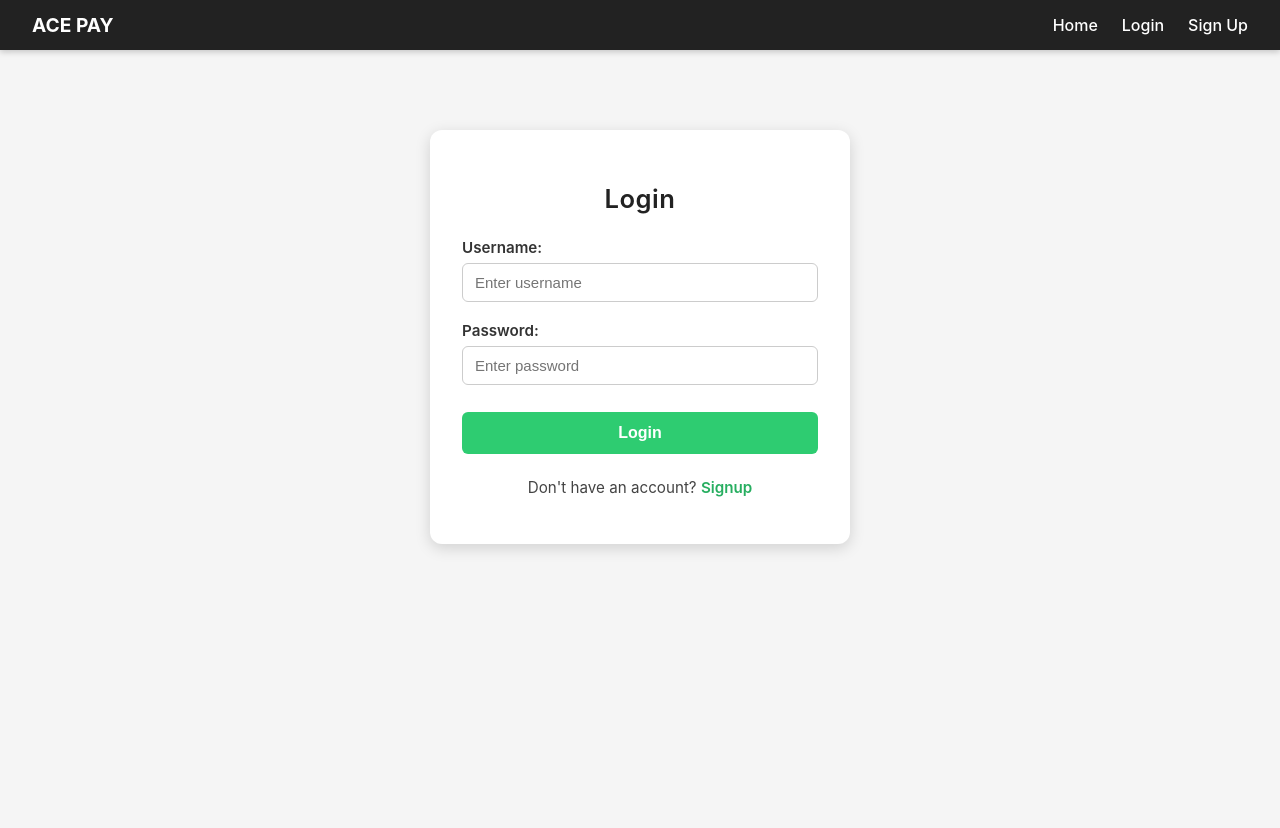
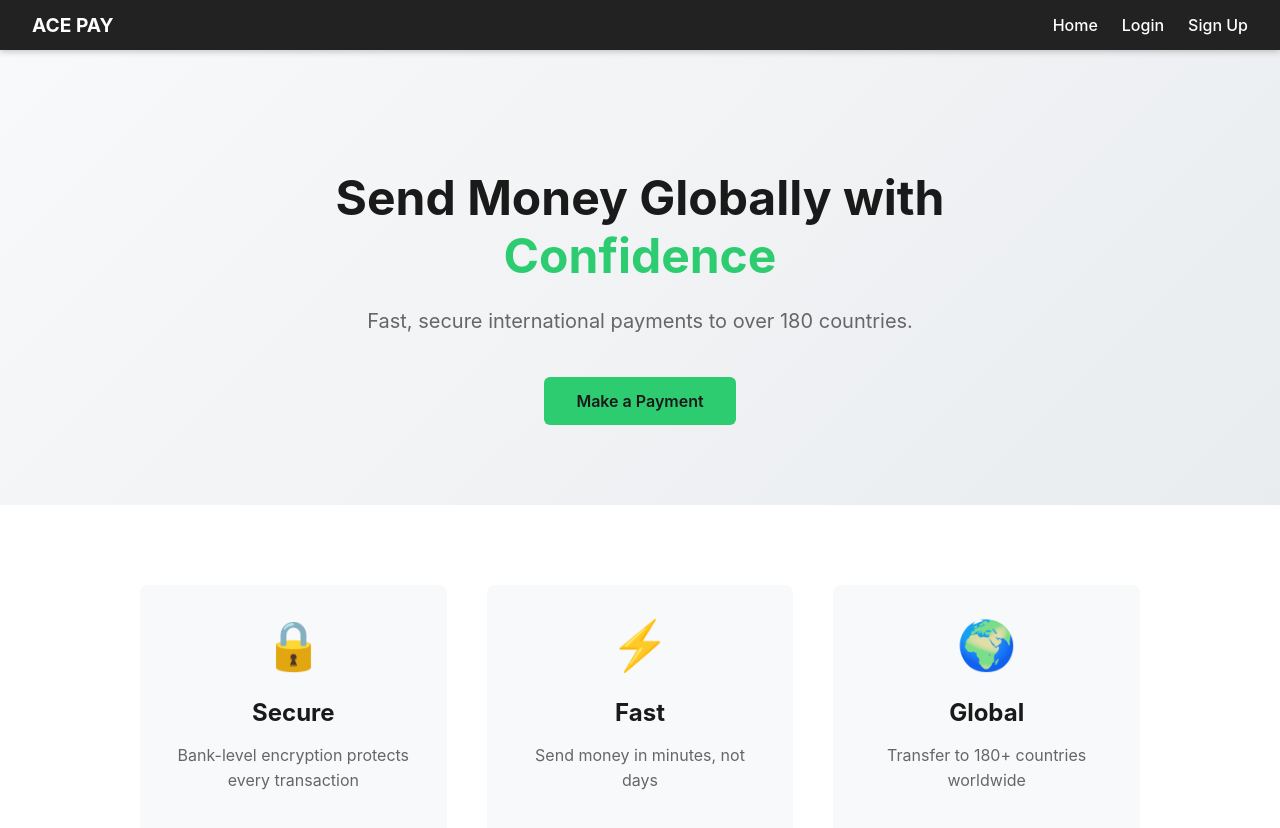
Before and after one commit to ST10399453/INSY7314_PaymentSystem, a React (Create React App) app in the folder frontend/: page / in a window 1280 px wide. Before the commit this address led to /login. Shown: the top 828 px of the page. Before the commit the page ends 800 px from the top, so only its background shows below. Built offline with nearby package versions, Linux system fonts and the light colour scheme.

Commit message:
improved styling

```diff
--- a/frontend/src/App.css
+++ b/frontend/src/App.css
@@ -52,134 +52,39 @@ main {
   transition: color 0.3s ease;
 }
 
+/* ---------- Global Styles ---------- */
+
 .nav-links a:hover {
-  color: #2ECC71;;
+  color: #00ff7f;
 }
 
 /* ---------- Home Page Styles ---------- */
-.home-container {
-  display: flex;
-  justify-content: center;
-  align-items: center;
-  min-height: 85vh;
-  background-color: #f5f5f5;
-  padding: 2rem;
+
+.login-btn {
+  background-color: #2ECC71;
+  color: #222;
 }
 
-.home-card {
-  background: white;
-  padding: 2.5rem 3rem;
-  border-radius: 12px;
-  box-shadow: 0 4px 12px rgba(0, 0, 0, 0.15);
-  text-align: center;
-  max-width: 480px;
-  width: 100%;
-}
-
-.home-card h1 {
-  margin-bottom: 1rem;
-  color: #222;
-  font-size: 1.8rem;
-}
-
-.home-card p {
-  color: #555;
-  margin-bottom: 2rem;
-  font-size: 1.05rem;
-}
-
-.home-buttons {
-  display: flex;
-  justify-content: center;
-  gap: 1rem;
-  flex-wrap: wrap;
-}
-
-.btn {
-  padding: 0.7rem 1.8rem;
-  border: none;
-  border-radius: 6px;
-  cursor: pointer;
-  font-size: 1rem;
-  font-weight: 500;
-  transition: all 0.3s ease;
-  text-decoration: none;
-  display: inline-block;
-}
-
-/* #556B2F */
 .login-btn:hover {
-  background-color: #009ed6;
+  background-color: #00e070;
   transform: translateY(-2px);
-  box-shadow: 0 4px 8px rgba(0, 196, 255, 0.3);
-}
-
-.signup-btn {
-  background-color: #333;
-  color: white;
-}
-
-.signup-btn:hover {
-  background-color: #111;
-  transform: translateY(-2px);
-  box-shadow: 0 4px 8px rgba(0, 0, 0, 0.3);
+  box-shadow: 0 4px 8px rgba(0, 255, 127, 0.3);
 }
 
 /* ---------- Form Styles (Login/Register) ---------- */
-.form-container {
-  width: 100%;
-  max-width: 420px;
-  margin: 80px auto;
-  padding: 32px;
-  border-radius: 12px;
-  background: white;
-  box-shadow: 0 4px 15px rgba(0, 0, 0, 0.15);
-  animation: fadeIn 0.4s ease;
-}
-
-.form-container h2 {
-  text-align: center;
-  margin-bottom: 1.5rem;
-  color: #222;
-  font-size: 1.6rem;
-  font-weight: 600;
-}
-
-.form-group {
-  margin-bottom: 1.2rem;
-}
-
-label {
-  font-weight: 600;
-  display: block;
-  margin-bottom: 6px;
-  font-size: 0.95rem;
-  color: #333;
-}
-
-input[type="text"],
-input[type="password"],
-input[type="number"] {
-  width: 100%;
-  padding: 10px 12px;
-  font-size: 15px;
-  border: 1px solid #ccc;
-  border-radius: 6px;
-  transition: all 0.2s ease;
-}
 
 input[type="text"]:focus,
 input[type="password"]:focus,
 input[type="number"]:focus {
   outline: none;
-  border-color: #2ECC71;
-  box-shadow: 0 0 0 2px rgba(46, 204, 113, 0.4);
+  border-color: #00ff7f;
+  box-shadow: 0 0 0 3px rgba(0, 255, 127, 0.1);
 }
 
 .submit-btn {
   width: 100%;
   background-color: #2ECC71;
-  color: white;
+  color: #222;
   border: none;
   padding: 12px 0;
   border-radius: 6px;
@@ -191,76 +96,13 @@ input[type="number"]:focus {
 }
 
 .submit-btn:hover {
-  background-color: #27AE60;
-  transform: translateY(-3px);
-  box-shadow: 0 4px 8px rgba(46, 204, 113, 0.4);
-}
-
-
-.submit-btn:active {
-  transform: translateY(0);
-}
-
-.form-container p {
-  text-align: center;
-  margin-top: 1.5rem;
-  color: #444;
-  font-size: 0.95rem;
+  background-color: #00e070;
+  transform: translateY(-1px);
+  box-shadow: 0 4px 8px rgba(0, 255, 127, 0.3);
 }
 
 .form-container a {
-  color: #27AE60;
+  color: #2ECC71;
   text-decoration: none;
   font-weight: 600;
 }
-
-.form-container a:hover {
-  text-decoration: underline;
-}
-
-/* ---------- Utility ---------- */
-.center {
-  display: flex;
-  justify-content: center;
-  align-items: center;
-}
-
-.text-center {
-  text-align: center;
-}
-
-@keyframes fadeIn {
-  from {
-    opacity: 0;
-    transform: translateY(20px);
-  }
-  to {
-    opacity: 1;
-    transform: translateY(0);
-  }
-}
-
-/* Responsive Design */
-@media (max-width: 768px) {
-  .navbar {
-    padding: 0.8rem 1rem;
-  }
-
-  .nav-links {
-    gap: 1rem;
-    font-size: 0.9rem;
-  }
-
-  .form-container {
-    margin: 40px 1rem;
-    padding: 24px;
-  }
-
-  .home-card {
-    padding: 2rem;
-  }
-
-  .home-card h1 {
-    font-size: 1.5rem;
-  }
-}
--- a/frontend/src/Home.css
+++ b/frontend/src/Home.css
@@ -1,102 +1,123 @@
 .home-container {
-  display: flex;
-  justify-content: center;
-  align-items: center;
-  min-height: calc(100vh - 80px);
-  padding: 2rem;
-  background: linear-gradient(135deg, #667eea 0%, #764ba2 100%);
+  min-height: calc(100vh - 60px);
 }
 
-.home-card {
-  background: white;
-  border-radius: 12px;
-  padding: 3rem;
-  max-width: 600px;
-  width: 100%;
-  box-shadow: 0 10px 40px rgba(0, 0, 0, 0.1);
+.hero-section {
+  padding: 80px 20px;
   text-align: center;
-  animation: fadeIn 0.5s ease-in;
+  background: linear-gradient(135deg, #f8f9fa 0%, #e9ecef 100%);
 }
 
-.home-card h1 {
-  color: #333;
-  font-size: 2rem;
-  margin-bottom: 1rem;
-  font-weight: 600;
+.hero-content {
+  max-width: 800px;
+  margin: 0 auto;
 }
 
-.home-card p {
+.hero-title {
+  font-size: 48px;
+  font-weight: 700;
+  margin-bottom: 20px;
+  color: #1a1a1a;
+  line-height: 1.2;
+}
+
+/* Updated highlight color to use pastel green #00ff7f */
+.hero-title .highlight {
+  color: #2ECC71;
+}
+
+.hero-subtitle {
+  font-size: 20px;
   color: #666;
-  font-size: 1.1rem;
-  margin-bottom: 2rem;
+  margin-bottom: 40px;
   line-height: 1.6;
 }
 
-.home-buttons {
+.hero-buttons {
   display: flex;
-  gap: 1rem;
+  gap: 15px;
   justify-content: center;
   flex-wrap: wrap;
 }
 
-.home-buttons .btn {
-  padding: 0.875rem 2rem;
-  font-size: 1rem;
+/* Updated primary button to use pastel green #00ff7f */
+.btn {
+  padding: 14px 32px;
+  font-size: 16px;
+  font-weight: 600;
+  border-radius: 6px;
+  text-decoration: none;
+  transition: all 0.3s ease;
+  display: inline-block;
+  cursor: pointer;
   border: none;
-  border-radius: 8px;
-  cursor: pointer;
-  font-weight: 500;
-  transition: all 0.3s ease;
-  text-decoration: none;
-  display: inline-block;
 }
 
-.home-buttons .login-btn {
-  background: linear-gradient(135deg, #667eea 0%, #764ba2 100%);
-  color: white;
+.btn-primary {
+  background-color: #2ECC71;
+  color: #1a1a1a;
 }
 
-.home-buttons .login-btn:hover {
-  transform: translateY(-2px);
-  box-shadow: 0 5px 20px rgba(102, 126, 234, 0.4);
-}
-
-.home-buttons .signup-btn {
-  background: #f5f5f5;
-  color: #333;
-  border: 2px solid #ddd;
-}
-
-.home-buttons .signup-btn:hover {
-  background: #e8e8e8;
+/* Updated hover state to use darker pastel green */
+.btn-primary:hover {
+  background-color: #00e070;
+  box-shadow: 0 4px 12px rgba(0, 255, 127, 0.3);
   transform: translateY(-2px);
 }
 
-@keyframes fadeIn {
-  from {
-    opacity: 0;
-    transform: translateY(20px);
-  }
-  to {
-    opacity: 1;
-    transform: translateY(0);
-  }
+.features-section {
+  padding: 80px 20px;
+  background: white;
+}
+
+.features-grid {
+  max-width: 1000px;
+  margin: 0 auto;
+  display: grid;
+  grid-template-columns: repeat(auto-fit, minmax(280px, 1fr));
+  gap: 40px;
+}
+
+.feature-card {
+  text-align: center;
+  padding: 30px;
+  border-radius: 8px;
+  background: #f8f9fa;
+  transition: all 0.3s ease;
+}
+
+/* Updated hover state to use pastel green shadow */
+.feature-card:hover {
+  transform: translateY(-5px);
+  box-shadow: 0 8px 20px rgba(0, 255, 127, 0.15);
+}
+
+.feature-icon {
+  font-size: 48px;
+  margin-bottom: 20px;
+}
+
+.feature-card h3 {
+  font-size: 24px;
+  margin-bottom: 15px;
+  color: #1a1a1a;
+}
+
+.feature-card p {
+  color: #666;
+  line-height: 1.6;
 }
 
 @media (max-width: 768px) {
-  .home-card {
-    padding: 2rem;
+  .hero-title {
+    font-size: 36px;
   }
 
-  .home-card h1 {
-    font-size: 1.5rem;
+  .hero-subtitle {
+    font-size: 18px;
   }
 
-  .home-buttons {
-    flex-direction: column;
-  }
-
-  .home-buttons .btn {
-    width: 100%;
+  .features-grid {
+    grid-template-columns: 1fr;
   }
 }
--- a/frontend/src/PaymentForm.css
+++ b/frontend/src/PaymentForm.css
@@ -31,9 +31,9 @@
   background-color: #fef2f2;
 }
 
-.payment-form input[type="number"] {
+/* .payment-form input[type="number"] {
   -moz-appearance: textfield;
-}
+} */
 
 .payment-form input[type="number"]::-webkit-outer-spin-button,
 .payment-form input[type="number"]::-webkit-inner-spin-button {
--- a/frontend/src/Register.css
+++ b/frontend/src/Register.css
@@ -3,8 +3,8 @@
 .form-container {
   width: 100%;
   max-width: 420px;
-  margin: 80px auto;
-  padding: 32px;
+  margin: 32px auto;
+  padding: 24px;
   background-color: #ffffff;
   border-radius: 12px;
   box-shadow: 0 4px 15px rgba(0, 0, 0, 0.15);
@@ -13,9 +13,9 @@
 
 .form-container h2 {
   text-align: center;
-  margin-bottom: 1.5rem;
+  margin-bottom: 16px;
   color: #222;
-  font-size: 1.6rem;
+  font-size: 32px;
   font-weight: 600;
 }
 
@@ -26,24 +26,18 @@
 label {
   display: flex;
   align-items: center;
+  font-size: 16px;
   gap: 6px;
   font-weight: 600;
   margin-bottom: 6px;
   color: #333;
 }
 
-/* Added tooltip styling */
-label {
-  display: flex;
-  align-items: center;
-  gap: 6px; /* spacing between text and icon */
-}
-
 .tooltip {
   color: #2ECC71; /* your green */
   cursor: pointer;
-  margin-left: 8px;
-  font-size: 1rem; /* adjust size */
+  margin-left: 4px;
+  font-size: 18px; /* adjust size */
   position: relative;
 }
 
--- a/frontend/src/components/Home.js
+++ b/frontend/src/components/Home.js
@@ -1,55 +1,48 @@
 "use client"
 
-import { useEffect } from "react"
-import { Link, useNavigate } from "react-router-dom"
+import { Link } from "react-router-dom"
+import "../Home.css"
 
 function Home() {
-  const navigate = useNavigate()
-
-  const isTokenExpired = (token) => {
-    try {
-      const payload = JSON.parse(atob(token.split(".")[1] || ""))
-      if (!payload.exp) return false
-      const nowSec = Math.floor(Date.now() / 1000)
-      return payload.exp <= nowSec
-    } catch {
-      return true // invalid token or not JWT
-    }
-  }
-
-  useEffect(() => {
-    const token = localStorage.getItem("token")
-
-    // if not logged in
-    if (!token) {
-      navigate("/login", { replace: true })
-      return
-    }
-
-    // if JWT expired
-    if (isTokenExpired(token)) {
-      localStorage.removeItem("token")
-      localStorage.removeItem("user")
-      window.dispatchEvent(new Event("authChange"))
-      navigate("/login", { replace: true })
-    }
-  }, [navigate])
-
   return (
     <div className="home-container">
-      <div className="home-card">
-        <h1>Welcome to the International Payment Portal</h1>
-        <p>Secure and seamless international transactions.</p>
+      {/* Hero Section */}
+      <section className="hero-section">
+        <div className="hero-content">
+          <h1 className="hero-title">
+            Send Money Globally with <span className="highlight">Confidence</span>
+          </h1>
+          <p className="hero-subtitle">
+            Fast, secure international payments to over 180 countries.
+          </p>
+          <div className="hero-buttons">
+            <Link to="/payment" className="btn btn-primary">
+              Make a Payment
+            </Link>
+          </div>
+        </div>
+      </section>
 
-        <div className="home-buttons">
-          <Link to="/payment">
-            <button className="btn login-btn">Make Payment</button>
-          </Link>
-          <Link to="/logout">
-            <button className="btn signup-btn">Vp</button>
-          </Link>
+      {/* Features Section */}
+      <section className="features-section">
+        <div className="features-grid">
+          <div className="feature-card">
+            <div className="feature-icon">🔒</div>
+            <h3>Secure</h3>
+            <p>Bank-level encryption protects every transaction</p>
+          </div>
+          <div className="feature-card">
+            <div className="feature-icon">⚡</div>
+            <h3>Fast</h3>
+            <p>Send money in minutes, not days</p>
+          </div>
+          <div className="feature-card">
+            <div className="feature-icon">🌍</div>
+            <h3>Global</h3>
+            <p>Transfer to 180+ countries worldwide</p>
+          </div>
         </div>
-      </div>
+      </section>
     </div>
   )
 }
```
